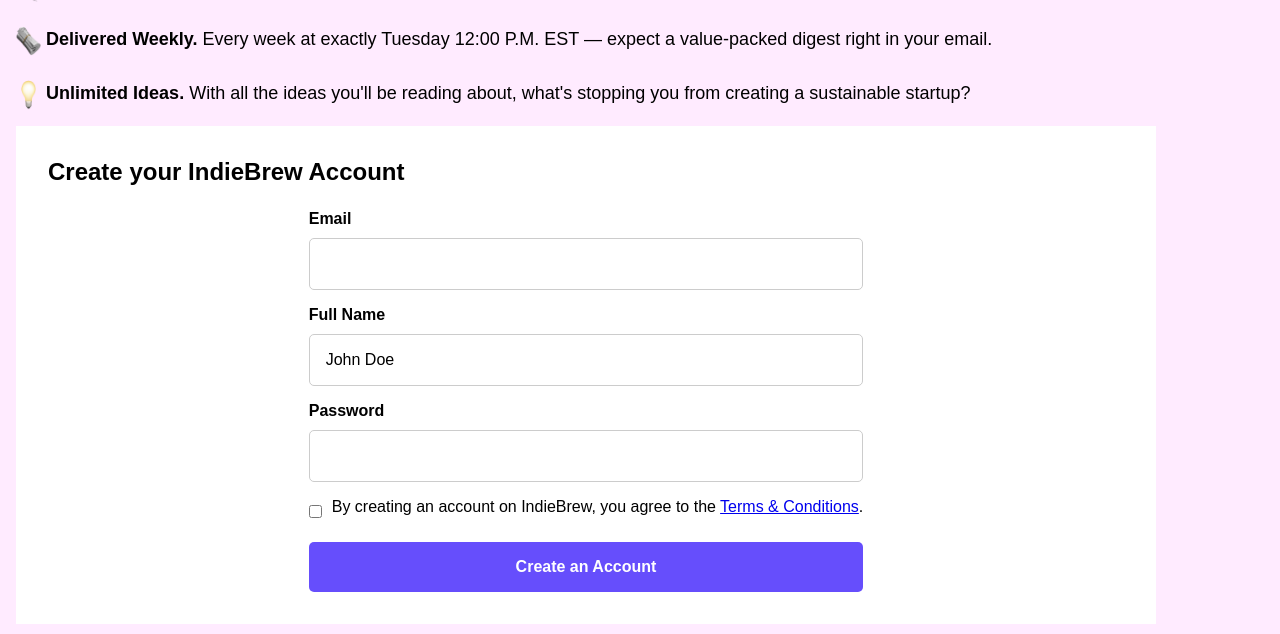
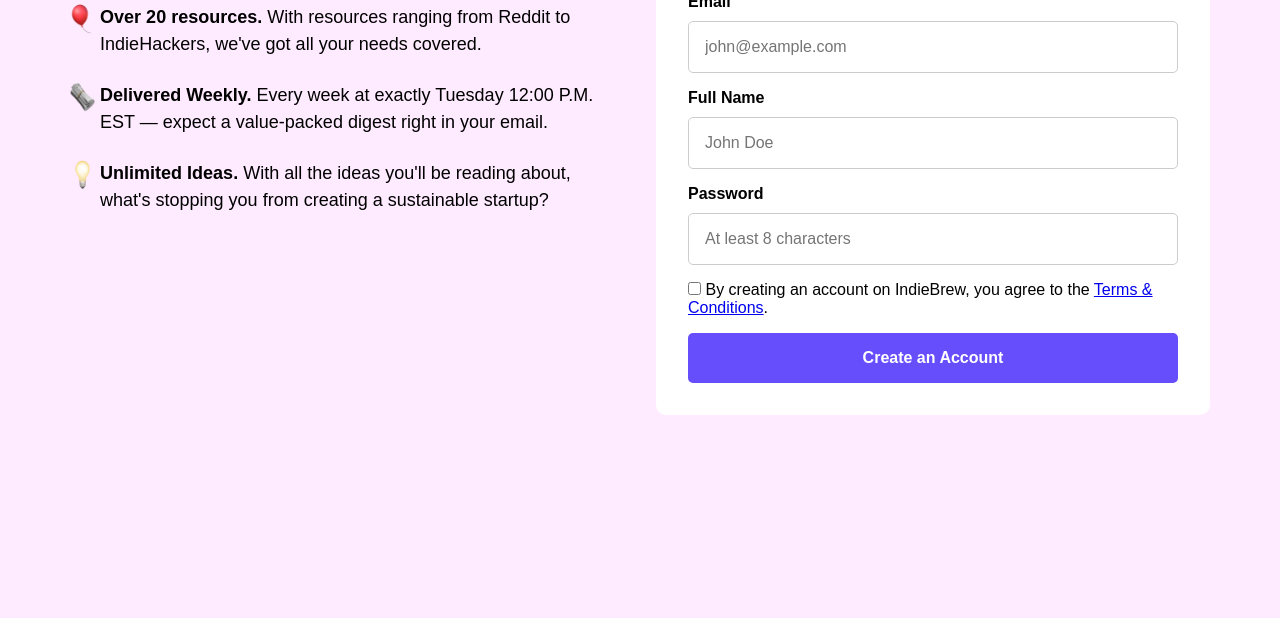
Before and after one commit to donta514/indiebrew-lp, a website: page index.html in a window 1280 px wide. Shown: the part 182-816 px from the top of the page. Drawn offline with Linux system fonts and the light colour scheme; a web font is replaced by a local one.

Commit message:
Updates to sign up page

```diff
--- a/index.html
+++ b/index.html
@@ -10,7 +10,9 @@
   <body>
     <header>
       <nav class="nav container">
+        <a href="/index.html">
           <img src="/Assets/Logo.svg" alt="IndieBrew Logo" class="nav__logo" />
+        </a>
         <div class="nav__prev">
           <img
             src="/Assets/Back Arrow.svg"
@@ -19,10 +21,11 @@
             width="43"
             height="43"
           />
-          <a href="/" class="nav__prev--link">Back to homepage</a>
+          <a href="/index.html" class="nav__prev--link">Back to homepage</a>
         </div>
       </nav>
     </header>
+    <main class="wrapper">
       <section>
         <div class="hero container">
           <h1 class="hero__title">Create your personalized feed.</h1>
@@ -50,9 +53,9 @@
                 height="30px"
               />
               <p class="hero__features__section--text">
-              <span class="bold">Delivered Weekly.</span> Every week at exactly
-              Tuesday 12:00 P.M. EST — expect a value-packed digest right in
-              your email.
+                <span class="bold">Delivered Weekly.</span> Every week at
+                exactly Tuesday 12:00 P.M. EST — expect a value-packed digest
+                right in your email.
               </p>
             </div>
             <div class="hero__features__section">
@@ -78,15 +81,25 @@
           <form class="form__body" action="/pages/home.html">
             <div class="form__body__section">
               <label for="email">Email</label>
-            <input type="email" id="email" name="email" />
+              <input
+                type="email"
+                id="email"
+                placeholder="john@example.com"
+                name="email"
+              />
             </div>
             <div class="form__body__section">
               <label for="fname">Full Name</label>
-            <input type="text" id="fullName" value="John Doe" />
+              <input type="text" id="fullName" placeholder="John Doe" />
             </div>
             <div class="form__body__section">
               <label for="password">Password</label>
-            <input type="text" id="pw" name="password" />
+              <input
+                type="text"
+                id="pw"
+                name="password"
+                placeholder="At least 8 characters"
+              />
             </div>
             <div class="form__body__section">
               <div class="form__body__section--checkbox">
@@ -103,6 +116,7 @@
           </form>
         </div>
       </section>
+    </main>
     <script src="js/main.js"></script>
   </body>
 </html>
--- a/scss/style.scss
+++ b/scss/style.scss
@@ -32,7 +32,7 @@
 }
 
 body {
-  min-height: 100vh;
+  // min-height: 100vh;
   background: radial-gradient(
       50% 0% at 50% 50%,
       rgba(193, 67, 252, 0.6) 0%,
@@ -53,8 +53,9 @@
 * HARD CODED CLASS-BASED STYLING *
 **********************************/
 
+.wrapper,
 .container {
-  margin-inline: 1rem;
+  margin: 0 auto;
   max-width: 1140px;
 }
 
@@ -101,6 +102,12 @@
     }
   }
 }
+.wrapper {
+  @media screen and (min-width: 1024px) {
+    display: grid;
+    grid-template-columns: repeat(2, 1fr);
+    gap: 2rem;
+  }
   .hero {
     &__title {
       font-family: var(--font-body);
@@ -127,6 +134,10 @@
   }
   .form {
     background-color: #fff;
+    display: grid;
+    border-radius: 10px;
+    max-width: 768px;
+    height: 100%;
     font-family: var(--font-body);
     padding: 2rem;
 
@@ -151,9 +162,6 @@
           border-radius: 5px;
         }
         &--checkbox {
-        display: flex;
-        align-items: center;
-        gap: 10px;
           label {
             font-weight: normal;
           }
@@ -170,3 +178,4 @@
       }
     }
   }
+}
```
Also changed, not shown: pages/home.html (+23 -8 lines), css/style.css, css/style.min.css. Lines whose indentation alone changed are shown as unchanged.
